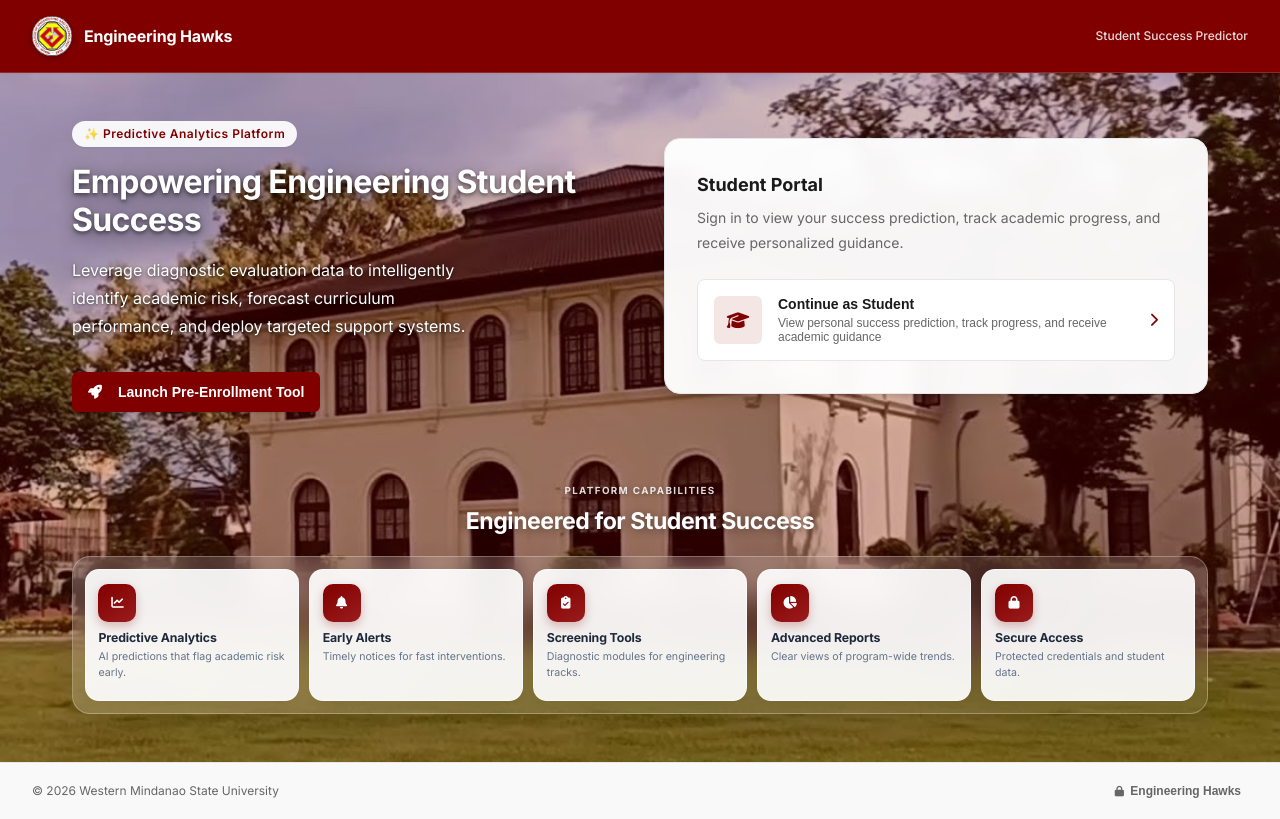
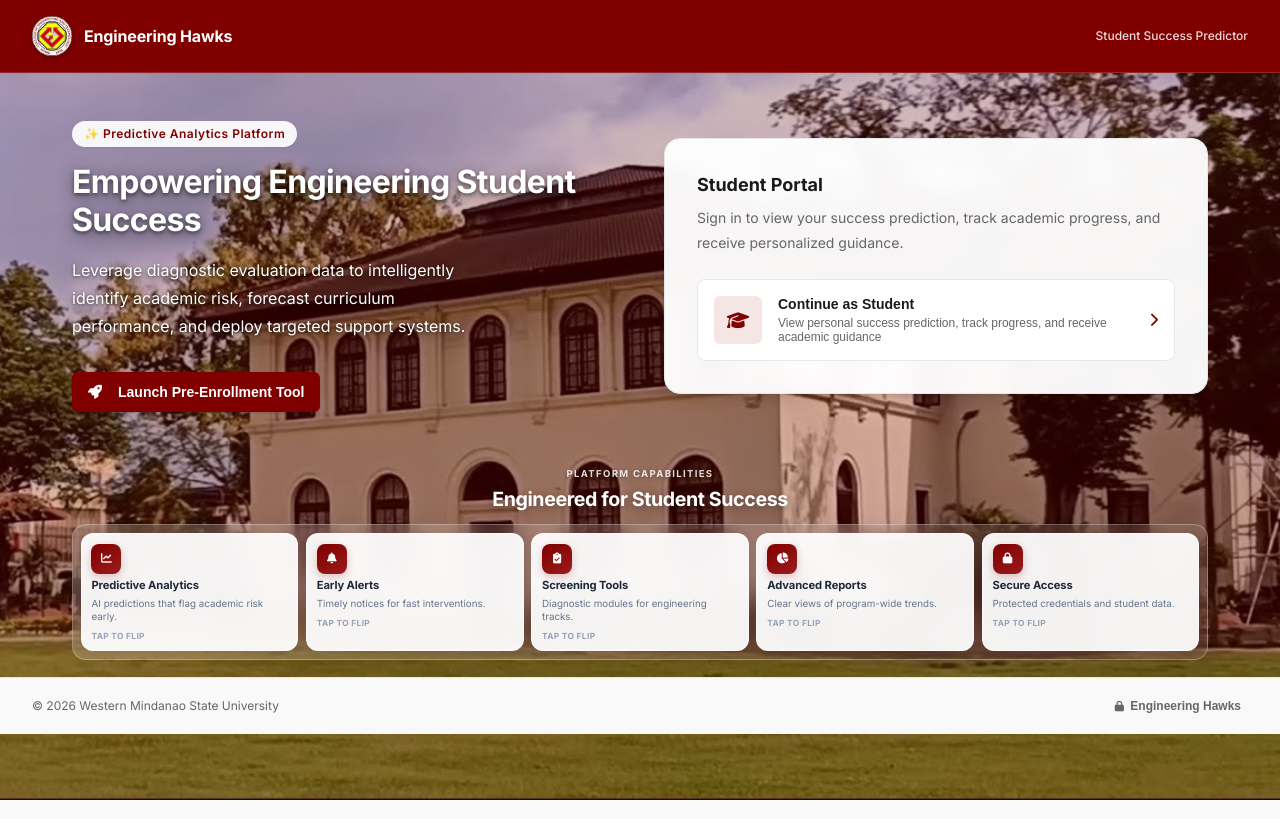
Before and after one commit to ern-natividad/StudentSuccessPredictor_CapStone, a React (Vite) app in the folder frontend/: page / in a window 1280 px wide. Built offline with nearby package versions, Linux system fonts and the light colour scheme.

Commit message:
flipping platform capabilities cards

```diff
--- a/frontend/src/pages/Home.jsx
+++ b/frontend/src/pages/Home.jsx
@@ -26,31 +26,43 @@ const HomePage = () => {
     return () => document.removeEventListener("mousedown", handleClickOutside);
   }, []);
 
+  const [flippedCapability, setFlippedCapability] = useState(null);
+
   const features = [
     {
       icon: "fas fa-chart-line",
       title: "Predictive Analytics",
       desc: "AI predictions that flag academic risk early.",
+      detail:
+        "Model student trajectories from grades and diagnostics so advisers can act before risk becomes failure.",
     },
     {
       icon: "fas fa-bell",
       title: "Early Alerts",
       desc: "Timely notices for fast interventions.",
+      detail:
+        "Escalate at-risk learners to staff and admins, then track acknowledgement and intervention progress.",
     },
     {
       icon: "fas fa-clipboard-check",
       title: "Screening Tools",
       desc: "Diagnostic modules for engineering tracks.",
+      detail:
+        "Support pre-enrollment and program-fit screening with CET-aligned inputs and clear recommendations.",
     },
     {
       icon: "fas fa-chart-pie",
       title: "Advanced Reports",
       desc: "Clear views of program-wide trends.",
+      detail:
+        "Export polished academic reports and monitor cohort performance with consistent risk indicators.",
     },
     {
       icon: "fas fa-lock",
       title: "Secure Access",
       desc: "Protected credentials and student data.",
+      detail:
+        "Role-based portals, MFA-ready authentication, and guarded academic records for campus use.",
     },
   ];
 
@@ -336,20 +348,20 @@ const HomePage = () => {
         {/* Feature Showcase — modern glass rail */}
         <section
           style={{
-            marginTop: "var(--space-xl)",
-            marginBottom: "var(--space-3xl)",
+            marginTop: "0.5rem",
+            marginBottom: "1.25rem",
           }}
         >
           <div
             style={{
               textAlign: "center",
-              marginBottom: "1.25rem",
+              marginBottom: "0.75rem",
             }}
           >
             <p
               style={{
-                margin: "0 0 0.4rem",
-                fontSize: "0.7rem",
+                margin: "0 0 0.25rem",
+                fontSize: "0.68rem",
                 fontWeight: 700,
                 letterSpacing: "0.14em",
                 textTransform: "uppercase",
@@ -362,7 +374,7 @@ const HomePage = () => {
             <h2
               style={{
                 margin: 0,
-                fontSize: "clamp(1.25rem, 2.2vw, 1.65rem)",
+                fontSize: "clamp(1.1rem, 2vw, 1.4rem)",
                 fontWeight: 700,
                 letterSpacing: "-0.02em",
                 color: "#FFFFFF",
@@ -378,9 +390,9 @@ const HomePage = () => {
             style={{
               display: "grid",
               gridTemplateColumns: "repeat(5, minmax(0, 1fr))",
-              gap: "0.75rem",
-              padding: "0.85rem",
-              borderRadius: "18px",
+              gap: "0.55rem",
+              padding: "0.55rem",
+              borderRadius: "14px",
               background:
                 "linear-gradient(135deg, rgba(255,255,255,0.18), rgba(255,255,255,0.08))",
               border: "1px solid rgba(255, 255, 255, 0.28)",
@@ -389,86 +401,173 @@ const HomePage = () => {
               boxShadow: "0 8px 32px rgba(0, 0, 0, 0.12)",
             }}
           >
-            {features.map((feature, idx) => (
-              <div
-                key={idx}
-                style={{
-                  position: "relative",
-                  display: "flex",
-                  flexDirection: "column",
-                  alignItems: "flex-start",
-                  gap: "0.55rem",
-                  padding: "1rem 0.9rem",
-                  borderRadius: "14px",
-                  background: "rgba(255, 255, 255, 0.92)",
-                  border: "1px solid rgba(255, 255, 255, 0.65)",
-                  boxShadow: "0 2px 8px rgba(15, 23, 42, 0.04)",
-                  transition:
-                    "transform 0.2s ease, box-shadow 0.2s ease, border-color 0.2s ease",
-                  minHeight: "132px",
-                }}
-                onMouseEnter={(e) => {
-                  e.currentTarget.style.transform = "translateY(-3px)";
-                  e.currentTarget.style.boxShadow =
-                    "0 10px 24px rgba(128, 0, 0, 0.12)";
-                  e.currentTarget.style.borderColor = "rgba(128, 0, 0, 0.22)";
-                }}
-                onMouseLeave={(e) => {
-                  e.currentTarget.style.transform = "translateY(0)";
-                  e.currentTarget.style.boxShadow =
-                    "0 2px 8px rgba(15, 23, 42, 0.04)";
-                  e.currentTarget.style.borderColor =
-                    "rgba(255, 255, 255, 0.65)";
-                }}
-              >
-                <div
-                  style={{
-                    width: "38px",
-                    height: "38px",
-                    borderRadius: "10px",
-                    display: "flex",
-                    alignItems: "center",
-                    justifyContent: "center",
-                    background:
-                      "linear-gradient(145deg, #800000 0%, #9b1c1c 100%)",
-                    color: "#ffffff",
-                    fontSize: "0.9rem",
-                    boxShadow: "0 4px 10px rgba(128, 0, 0, 0.25)",
-                  }}
+            {features.map((feature, idx) => {
+              const isFlipped = flippedCapability === idx;
+              return (
+                <button
+                  key={feature.title}
+                  type="button"
+                  className={`capability-flip${isFlipped ? " is-flipped" : ""}`}
+                  aria-pressed={isFlipped}
+                  aria-label={`${feature.title}. ${isFlipped ? feature.detail : feature.desc}. Activate to flip.`}
+                  onClick={() =>
+                    setFlippedCapability((current) =>
+                      current === idx ? null : idx,
+                    )
+                  }
                 >
-                  <i className={feature.icon} aria-hidden="true" />
-                </div>
-
-                <div>
-                  <h4
-                    style={{
-                      margin: "0 0 0.3rem",
-                      fontSize: "0.88rem",
-                      fontWeight: 700,
-                      letterSpacing: "-0.01em",
-                      color: "#1e293b",
-                      lineHeight: 1.25,
-                    }}
-                  >
-                    {feature.title}
-                  </h4>
-                  <p
-                    style={{
-                      margin: 0,
-                      fontSize: "0.76rem",
-                      lineHeight: 1.45,
-                      color: "#64748b",
-                    }}
-                  >
-                    {feature.desc}
-                  </p>
-                </div>
-              </div>
-            ))}
+                  <div className="capability-flip-inner">
+                    <div className="capability-flip-face capability-flip-front">
+                      <div className="capability-flip-icon">
+                        <i className={feature.icon} aria-hidden="true" />
+                      </div>
+                      <h4>{feature.title}</h4>
+                      <p>{feature.desc}</p>
+                      <span className="capability-flip-hint">
+                        Tap to flip
+                      </span>
+                    </div>
+                    <div className="capability-flip-face capability-flip-back">
+                      <div className="capability-flip-icon capability-flip-icon-light">
+                        <i className={feature.icon} aria-hidden="true" />
+                      </div>
+                      <h4>{feature.title}</h4>
+                      <p>{feature.detail}</p>
+                      <span className="capability-flip-hint">
+                        Tap to flip back
+                      </span>
+                    </div>
+                  </div>
+                </button>
+              );
+            })}
           </div>
 
           <style>
             {`
+              .capability-flip {
+                appearance: none;
+                border: none;
+                background: transparent;
+                padding: 0;
+                margin: 0;
+                width: 100%;
+                min-height: 118px;
+                perspective: 1000px;
+                cursor: pointer;
+                text-align: left;
+                font: inherit;
+                color: inherit;
+              }
+
+              .capability-flip-inner {
+                position: relative;
+                width: 100%;
+                height: 100%;
+                min-height: 118px;
+                transform-style: preserve-3d;
+                transition: transform 0.55s cubic-bezier(0.22, 1, 0.36, 1);
+              }
+
+              .capability-flip:hover .capability-flip-inner,
+              .capability-flip:focus-visible .capability-flip-inner,
+              .capability-flip.is-flipped .capability-flip-inner {
+                transform: rotateY(180deg);
+              }
+
+              .capability-flip:focus-visible {
+                outline: 2px solid rgba(255, 255, 255, 0.85);
+                outline-offset: 2px;
+                border-radius: 12px;
+              }
+
+              .capability-flip-face {
+                position: absolute;
+                inset: 0;
+                display: flex;
+                flex-direction: column;
+                align-items: flex-start;
+                gap: 0.35rem;
+                padding: 0.7rem 0.7rem 0.55rem;
+                border-radius: 12px;
+                backface-visibility: hidden;
+                -webkit-backface-visibility: hidden;
+                box-shadow: 0 2px 8px rgba(15, 23, 42, 0.06);
+              }
+
+              .capability-flip-front {
+                background: rgba(255, 255, 255, 0.94);
+                border: 1px solid rgba(255, 255, 255, 0.7);
+              }
+
+              .capability-flip-back {
+                background: linear-gradient(155deg, #800000 0%, #5c0000 100%);
+                border: 1px solid rgba(255, 255, 255, 0.18);
+                color: #ffffff;
+                transform: rotateY(180deg);
+              }
+
+              .capability-flip-icon {
+                width: 30px;
+                height: 30px;
+                border-radius: 8px;
+                display: flex;
+                align-items: center;
+                justify-content: center;
+                background: linear-gradient(145deg, #800000 0%, #9b1c1c 100%);
+                color: #ffffff;
+                font-size: 0.78rem;
+                box-shadow: 0 3px 8px rgba(128, 0, 0, 0.22);
+                flex-shrink: 0;
+              }
+
+              .capability-flip-icon-light {
+                background: rgba(255, 255, 255, 0.16);
+                box-shadow: none;
+              }
+
+              .capability-flip-face h4 {
+                margin: 0;
+                font-size: 0.8rem;
+                font-weight: 700;
+                letter-spacing: -0.01em;
+                line-height: 1.2;
+                color: #1e293b;
+              }
+
+              .capability-flip-back h4 {
+                color: #ffffff;
+              }
+
+              .capability-flip-face p {
+                margin: 0;
+                font-size: 0.7rem;
+                line-height: 1.35;
+                color: #64748b;
+                display: -webkit-box;
+                -webkit-line-clamp: 3;
+                -webkit-box-orient: vertical;
+                overflow: hidden;
+              }
+
+              .capability-flip-back p {
+                color: rgba(255, 255, 255, 0.9);
+                -webkit-line-clamp: 4;
+              }
+
+              .capability-flip-hint {
+                margin-top: 0.15rem;
+                font-size: 0.6rem;
+                font-weight: 650;
+                letter-spacing: 0.04em;
+                text-transform: uppercase;
+                color: #94a3b8;
+              }
+
+              .capability-flip-back .capability-flip-hint {
+                color: rgba(255, 255, 255, 0.72);
+              }
+
               @media (max-width: 900px) {
                 .capabilities-rail {
                   grid-template-columns: repeat(2, minmax(0, 1fr)) !important;
@@ -477,6 +576,15 @@ const HomePage = () => {
               @media (max-width: 520px) {
                 .capabilities-rail {
                   grid-template-columns: 1fr !important;
+                }
+              }
+
+              @media (hover: none) {
+                .capability-flip:hover .capability-flip-inner {
+                  transform: none;
+                }
+                .capability-flip.is-flipped .capability-flip-inner {
+                  transform: rotateY(180deg);
                 }
               }
             `}
```
